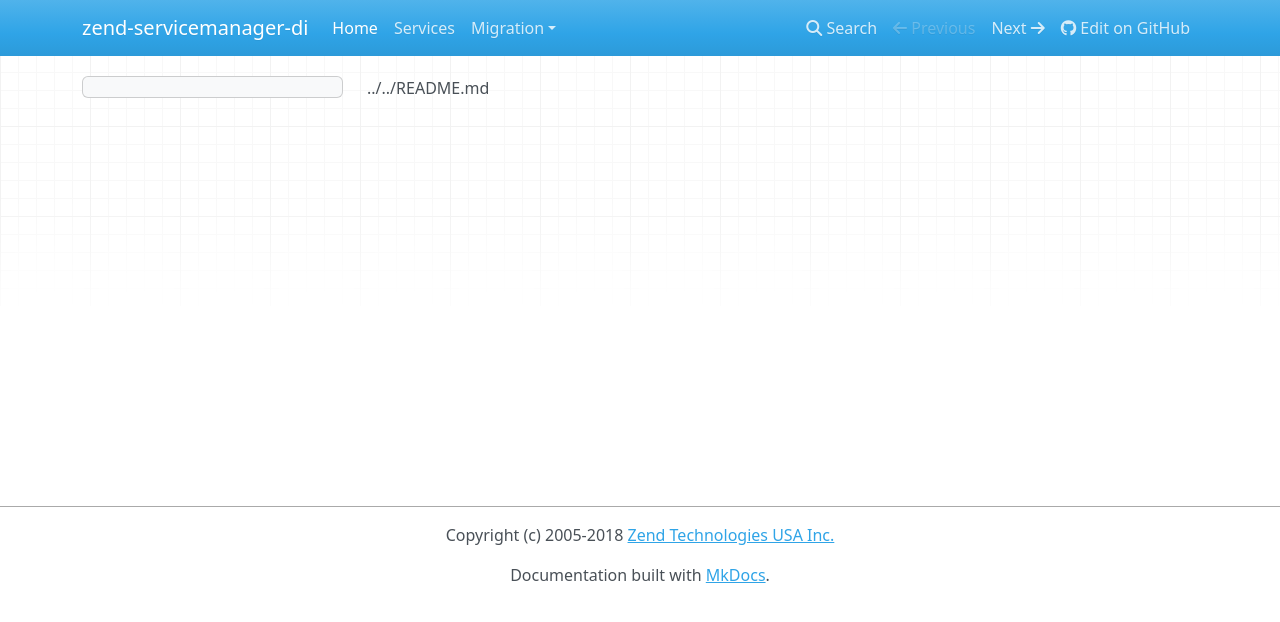
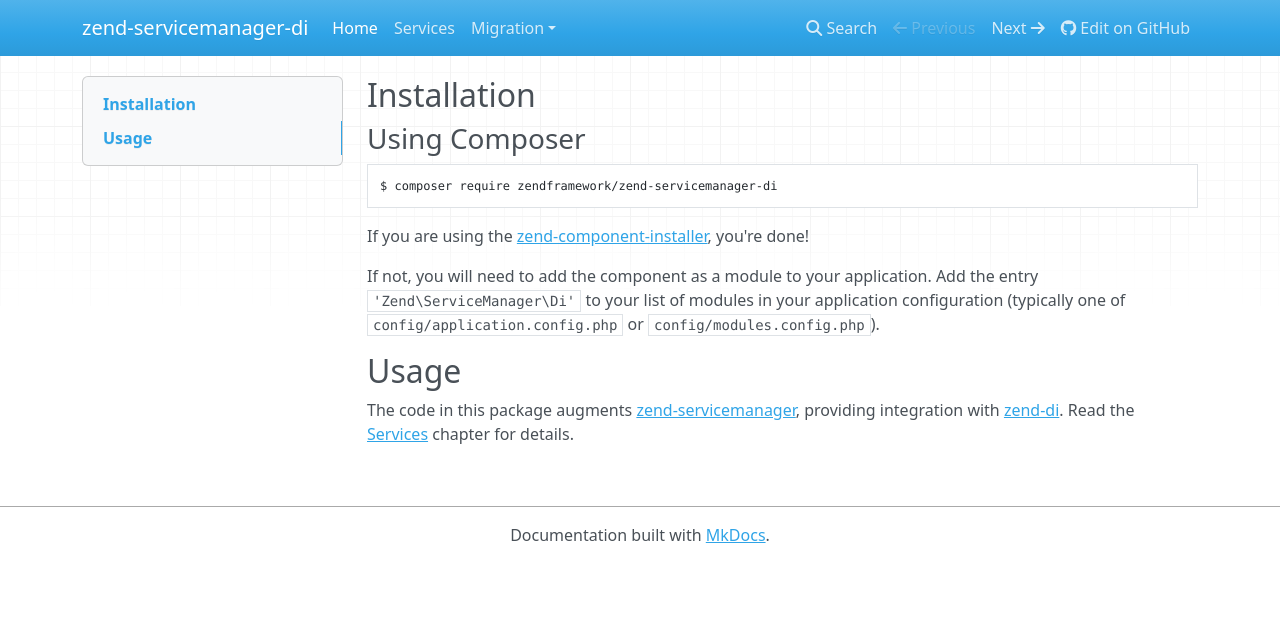
Before and after one commit to zendframework/zend-servicemanager-di, an MkDocs documentation site: the page built from docs/book/index.md, in a window 1280 px wide. Shown: the top 622 px of the page. Built offline with MkDocs 1.6.1, drawn with Linux system fonts in a browser that asks for light colours; nearby versions of some CDN libraries; old or Windows-style settings are respelled for this version of MkDocs.

Commit message:
Update docs

````diff
--- a/docs/book/index.md
+++ b/docs/book/index.md
@@ -1 +1,22 @@
-../../README.md
+## Installation
+
+### Using Composer
+
+```bash
+$ composer require zendframework/zend-servicemanager-di
+```
+
+If you are using the [zend-component-installer](https://docs.zendframework.com/zend-component-installer),
+you're done!
+
+
+If not, you will need to add the component as a module to your
+application. Add the entry `'Zend\ServiceManager\Di'` to
+your list of modules in your application configuration (typically
+one of `config/application.config.php` or `config/modules.config.php`).
+
+## Usage
+
+The code in this package augments [zend-servicemanager](https://docs.zendframework.com/zend-servicemanager/),
+providing integration with [zend-di](https://github.com/zendframework/zend-di).
+Read the [Services](services.md) chapter for details.
--- a/mkdocs.yml
+++ b/mkdocs.yml
@@ -1,11 +1,12 @@
 docs_dir: docs/book
 site_dir: docs/html
-pages:
-    - index.md
+nav:
+    - Home: index.md
     - Services: services.md
     - Migration:
       - "Version 2 to Version 3": migration/v2-to-v3.md
 site_name: zend-servicemanager-di
-site_description: 'zend-servicemanager-di: zend-servicemanager / zend-di integration'
+site_description: 'zend-di integration for zend-servicemanager'
 repo_url: 'https://github.com/zendframework/zend-servicemanager-di'
-copyright: 'Copyright (c) 2005-2018 <a href="https://www.zend.com/">Zend Technologies USA Inc.</a>'
+extra:
+  show_special_homepage: true
````
Also changed, not shown: docs/book/index.html (deleted, +0 -55 lines).
